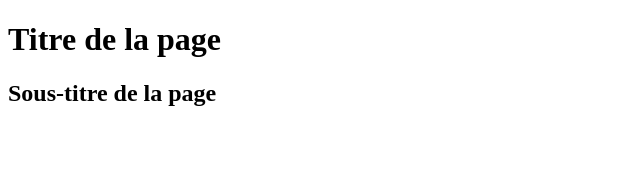
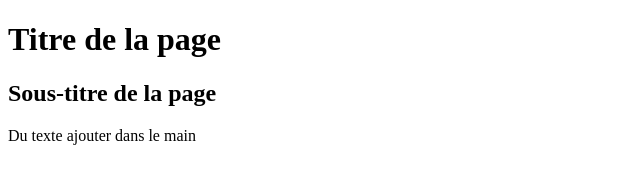
Before and after one commit to Kelang/exercice-1, a plain HTML site: page index.htm in a window 1280 px wide. Shown: the whole page, without its empty margins (0-640 px from the left). Drawn offline with Linux system fonts and the light colour scheme.

Commit message:
du texte ajouter dans le main

```diff
--- a/index.htm
+++ b/index.htm
@@ -11,6 +11,6 @@
     <h2>Sous-titre de la page</h2>
 </header>
 <body>
-
+    <main>Du texte ajouter dans le main</main>
 </body>
 </html>
```
